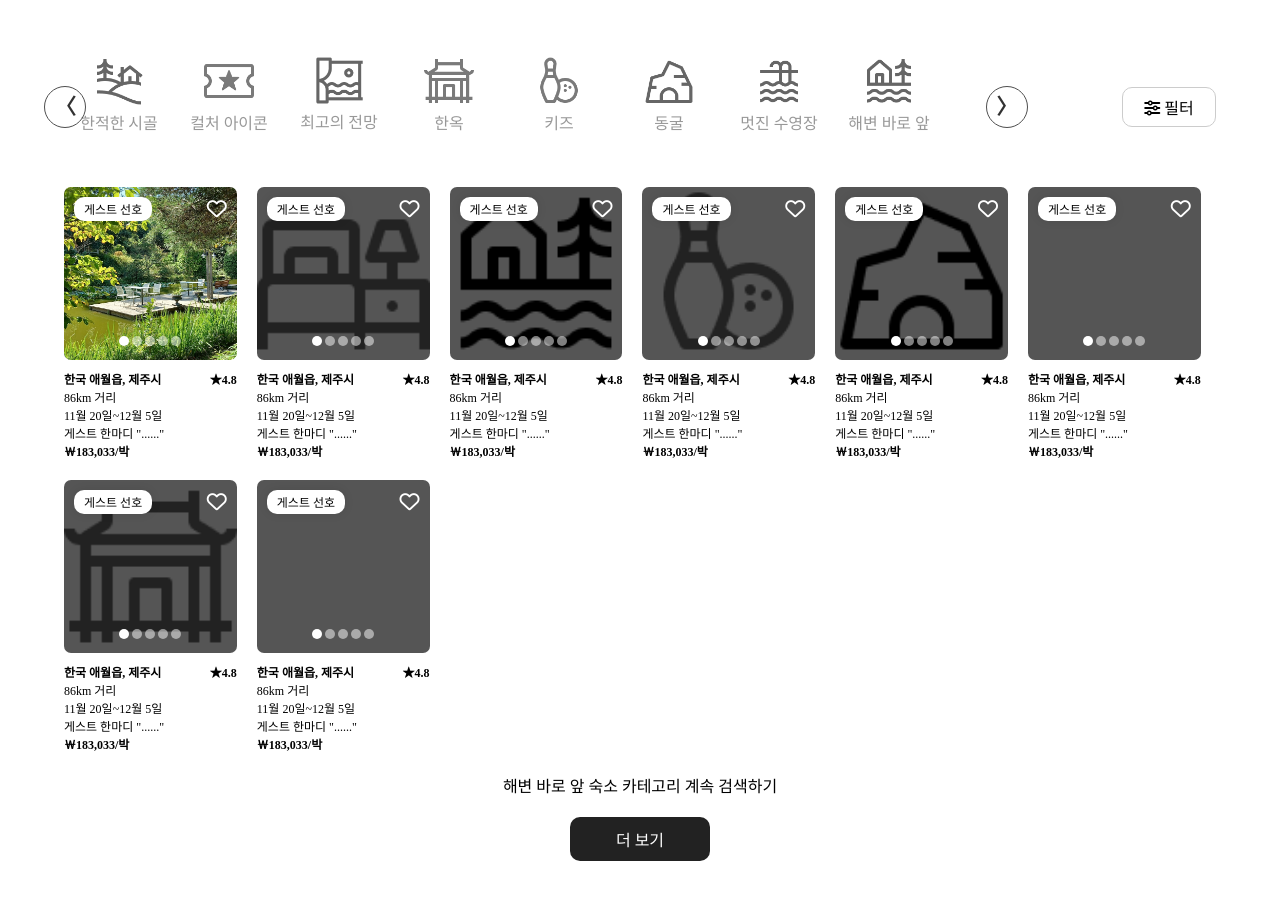
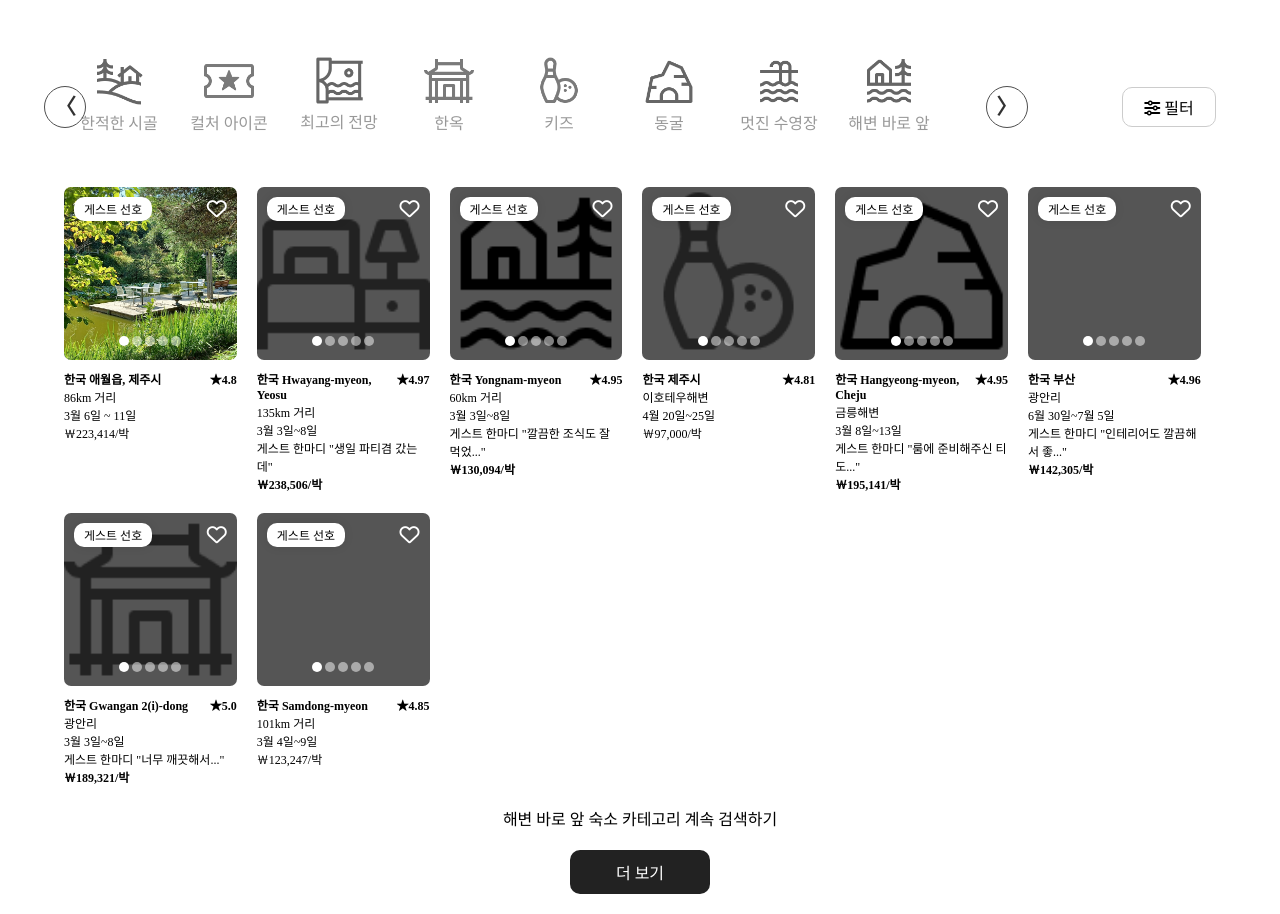
Before and after one commit to jan635573/jan635573.github.io, a plain HTML site: page airbnb/index.html in a window 1280 px wide. Shown: the part 144-1058 px from the top of the page. Before the commit the page ends 1025 px from the top, so only its background shows below. Drawn offline with Linux system fonts and the light colour scheme; files whose address does not match are found by name.

Commit message:
Update index.html

```diff
--- a/airbnb/index.html
+++ b/airbnb/index.html
@@ -251,9 +251,8 @@
               <p>★4.8</p>
             </div>
             <p>86km 거리</p>
-            <p>11월 20일~12월 5일</p>
-            <p>게스트 한마디 "......"</p>
-            <p>￦183,033/박</p>
+            <p>3월 6일 ~ 11일</p>
+            <p>￦223,414/박</p>
           </div>
         </div>
         <div class="card">
@@ -276,13 +275,13 @@
           </div>
           <div class="card-txt">
             <div class="card-txt1">
-              <p>한국 애월읍, 제주시</p>
-              <p>★4.8</p>
+              <p>한국 Hwayang-myeon, Yeosu</p>
+              <p>★4.97</p>
             </div>
-            <p>86km 거리</p>
-            <p>11월 20일~12월 5일</p>
-            <p>게스트 한마디 "......"</p>
-            <p>￦183,033/박</p>
+            <p>135km 거리</p>
+            <p>3월 3일~8일</p>
+            <p>게스트 한마디 "생일 파티겸 갔는데"</p>
+            <p>￦238,506/박</p>
           </div>
         </div>
         <div class="card">
@@ -305,13 +304,13 @@
           </div>
           <div class="card-txt">
             <div class="card-txt1">
-              <p>한국 애월읍, 제주시</p>
-              <p>★4.8</p>
+              <p>한국 Yongnam-myeon</p>
+              <p>★4.95</p>
             </div>
-            <p>86km 거리</p>
-            <p>11월 20일~12월 5일</p>
-            <p>게스트 한마디 "......"</p>
-            <p>￦183,033/박</p>
+            <p>60km 거리</p>
+            <p>3월 3일~8일</p>
+            <p>게스트 한마디 "깔끔한 조식도 잘 먹었..."</p>
+            <p>￦130,094/박</p>
           </div>
         </div>
         <div class="card">
@@ -334,13 +333,12 @@
           </div>
           <div class="card-txt">
             <div class="card-txt1">
-              <p>한국 애월읍, 제주시</p>
-              <p>★4.8</p>
+              <p>한국 제주시</p>
+              <p>★4.81</p>
             </div>
-            <p>86km 거리</p>
-            <p>11월 20일~12월 5일</p>
-            <p>게스트 한마디 "......"</p>
-            <p>￦183,033/박</p>
+            <p>이호테우해변</p>
+            <p>4월 20일~25일</p>
+            <p>￦97,000/박</p>
           </div>
         </div>
         <div class="card">
@@ -363,13 +361,13 @@
           </div>
           <div class="card-txt">
             <div class="card-txt1">
-              <p>한국 애월읍, 제주시</p>
-              <p>★4.8</p>
+              <p>한국 Hangyeong-myeon, Cheju</p>
+              <p>★4.95</p>
             </div>
-            <p>86km 거리</p>
-            <p>11월 20일~12월 5일</p>
-            <p>게스트 한마디 "......"</p>
-            <p>￦183,033/박</p>
+            <p>금릉해변</p>
+            <p>3월 8일~13일</p>
+            <p>게스트 한마디 "룸에 준비해주신 티도..."</p>
+            <p>￦195,141/박</p>
           </div>
         </div>
         <div class="card">
@@ -392,13 +390,13 @@
           </div>
           <div class="card-txt">
             <div class="card-txt1">
-              <p>한국 애월읍, 제주시</p>
-              <p>★4.8</p>
+              <p>한국 부산</p>
+              <p>★4.96</p>
             </div>
-            <p>86km 거리</p>
-            <p>11월 20일~12월 5일</p>
-            <p>게스트 한마디 "......"</p>
-            <p>￦183,033/박</p>
+            <p>광안리</p>
+            <p>6월 30일~7월 5일</p>
+            <p>게스트 한마디 "인테리어도 깔끔해서 좋..."</p>
+            <p>￦142,305/박</p>
           </div>
         </div>
         <div class="card">
@@ -421,13 +419,13 @@
           </div>
           <div class="card-txt">
             <div class="card-txt1">
-              <p>한국 애월읍, 제주시</p>
-              <p>★4.8</p>
+              <p>한국 Gwangan 2(i)-dong</p>
+              <p>★5.0</p>
             </div>
-            <p>86km 거리</p>
-            <p>11월 20일~12월 5일</p>
-            <p>게스트 한마디 "......"</p>
-            <p>￦183,033/박</p>
+            <p>광안리</p>
+            <p>3월 3일~8일</p>
+            <p>게스트 한마디 "너무 깨끗해서..."</p>
+            <p>￦189,321/박</p>
           </div>
         </div>
         <div class="card">
@@ -450,13 +448,12 @@
           </div>
           <div class="card-txt">
             <div class="card-txt1">
-              <p>한국 애월읍, 제주시</p>
-              <p>★4.8</p>
+              <p>한국 Samdong-myeon</p>
+              <p>★4.85</p>
             </div>
-            <p>86km 거리</p>
-            <p>11월 20일~12월 5일</p>
-            <p>게스트 한마디 "......"</p>
-            <p>￦183,033/박</p>
+            <p>101km 거리</p>
+            <p>3월 4일~9일</p>
+            <p>￦123,247/박</p>
           </div>
         </div>
       </div>
```
